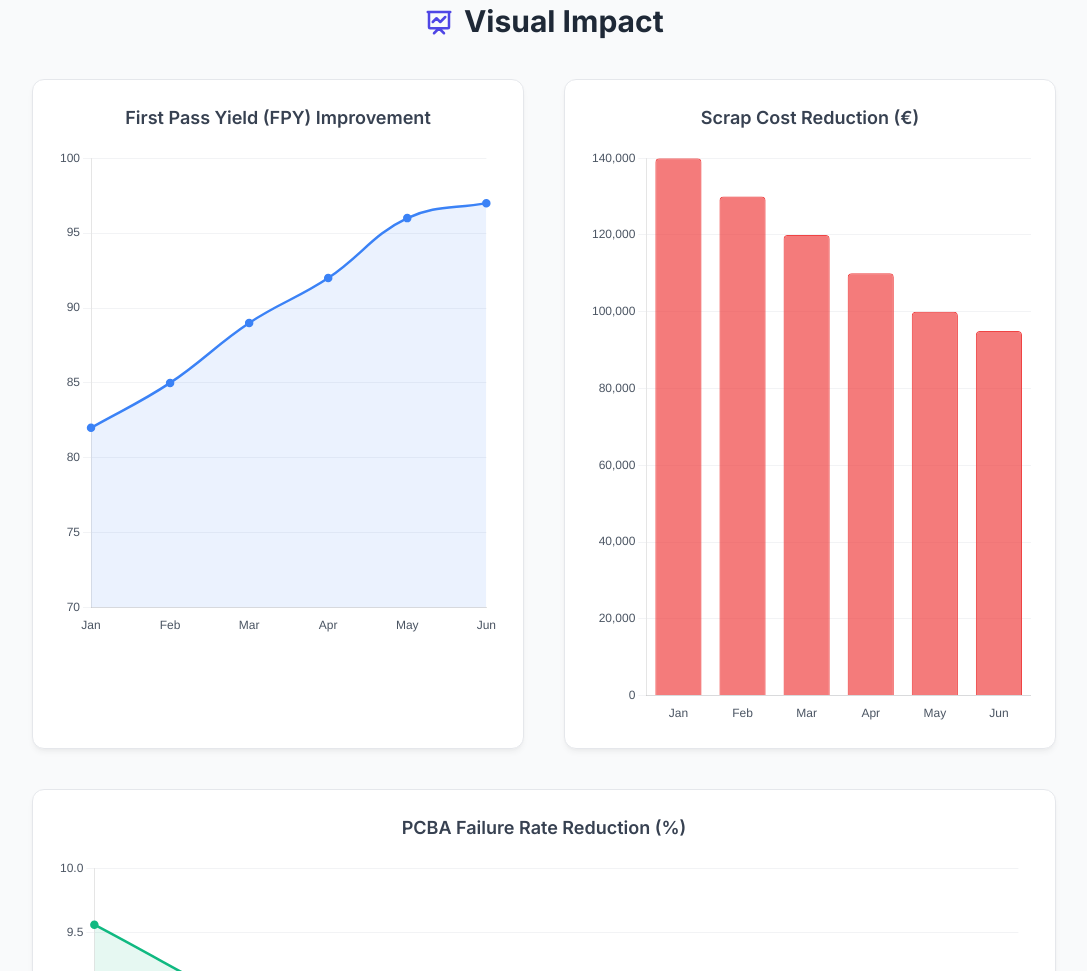
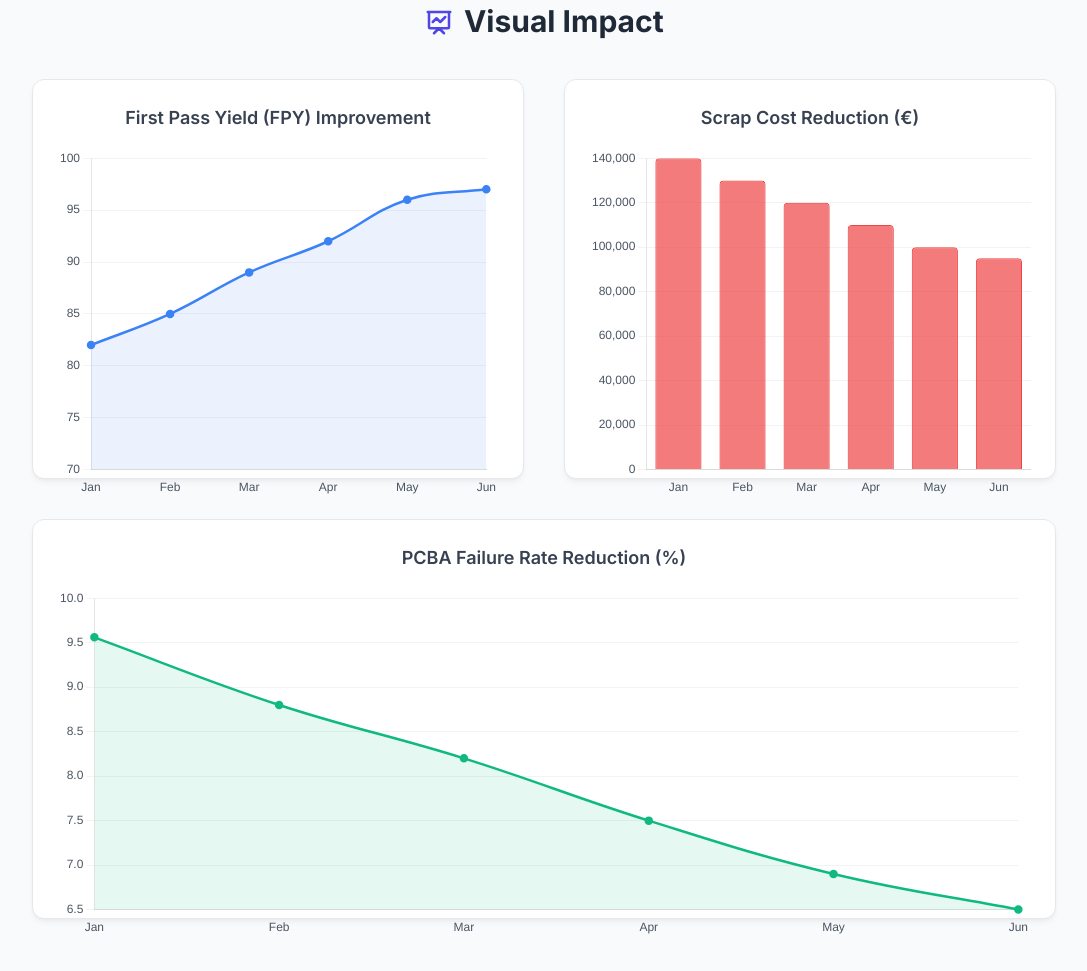
Before and after one commit to Eduardo10R/eduardoheleno, a plain HTML site: page case-capa.html in a window 1280 px wide. Shown: the part 2721-3692 px from the top of the page, without its empty margins (96-1183 px from the left). Drawn offline with nearby package versions, Linux system fonts and the light colour scheme; animation ran at ten frames a second.

Commit message:
Update case-capa.html

```diff
--- a/case-capa.html
+++ b/case-capa.html
@@ -66,6 +66,8 @@
         padding: 1.5rem;
         background-color: white;
         border: 1px solid #e5e7eb;
+        position: relative;
+        height: 400px; /* Fixed height to prevent infinite expansion */
       }
 
       .section-title svg {
@@ -226,16 +228,16 @@
            <div class="grid md:grid-cols-2 gap-10">
              <div class="chart-container">
                <h3 class="text-lg font-semibold mb-4 text-gray-700 text-center">First Pass Yield (FPY) Improvement</h3>
-               <canvas id="fpyChart" height="400"></canvas>
+               <canvas id="fpyChart"></canvas>
              </div>
              <div class="chart-container">
                <h3 class="text-lg font-semibold mb-4 text-gray-700 text-center">Scrap Cost Reduction (€)</h3>
-               <canvas id="scrapChart" height="400"></canvas>
+               <canvas id="scrapChart"></canvas>
              </div>
            </div>
            <div class="mt-10 chart-container">
              <h3 class="text-lg font-semibold mb-4 text-gray-700 text-center">PCBA Failure Rate Reduction (%)</h3>
-             <canvas id="failureRateChart" height="400"></canvas>
+             <canvas id="failureRateChart"></canvas>
            </div>
         </div>
 
@@ -258,25 +260,134 @@
     </script>
 
     <script>
+      // Common chart options with fixed height to prevent infinite expansion
       const chartOptions = {
         responsive: true,
         maintainAspectRatio: false,
-        plugins: { legend: { display: false }, tooltip: { backgroundColor: 'rgba(31, 41, 55, 0.9)', titleColor: '#f3f4f6', bodyColor: '#d1d5db', borderColor: '#4b5563', borderWidth: 1, cornerRadius: 6, padding: 10, boxPadding: 4, usePointStyle: true } },
-        scales: { y: { beginAtZero: true, grid: { color: 'rgba(229, 231, 235, 0.5)' }, ticks: { color: '#4b5563' } }, x: { grid: { display: false }, ticks: { color: '#4b5563' } } }
+        plugins: {
+          legend: { display: false },
+          tooltip: {
+            backgroundColor: 'rgba(31, 41, 55, 0.9)',
+            titleColor: '#f3f4f6',
+            bodyColor: '#d1d5db',
+            borderColor: '#4b5563',
+            borderWidth: 1,
+            cornerRadius: 6,
+            padding: 10,
+            boxPadding: 4,
+            usePointStyle: true
+          }
+        },
+        scales: {
+          y: {
+            beginAtZero: true,
+            grid: { color: 'rgba(229, 231, 235, 0.5)' },
+            ticks: { color: '#4b5563' }
+          },
+          x: {
+            grid: { display: false },
+            ticks: { color: '#4b5563' }
+          }
+        }
       };
+
+      // FPY Chart
       const fpyCtx = document.getElementById('fpyChart');
       if (fpyCtx) {
-          const fpyChart = new Chart(fpyCtx, { type: 'line', data: { labels: ['Jan', 'Feb', 'Mar', 'Apr', 'May', 'Jun'], datasets: [{ label: 'First Pass Yield (%)', data: [82, 85, 89, 92, 96, 97], backgroundColor: 'rgba(59, 130, 246, 0.1)', borderColor: 'rgba(59, 130, 246, 1)', borderWidth: 2.5, tension: 0.4, fill: true, pointRadius: 3, pointHoverRadius: 5, pointBackgroundColor: 'rgba(59, 130, 246, 1)' }] }, options: { ...chartOptions, responsive: true, maintainAspectRatio: false, plugins: { legend: { display: false }, tooltip: { backgroundColor: 'rgba(31, 41, 55, 0.9)', titleColor: '#f3f4f6', bodyColor: '#d1d5db', borderColor: '#4b5563', borderWidth: 1, cornerRadius: 6, padding: 10, boxPadding: 4, usePointStyle: true } }, scales: { y: { beginAtZero: true, grid: { color: 'rgba(229, 231, 235, 0.5)' }, ticks: { color: '#4b5563' }, min: 70, max: 100 }, x: { grid: { display: false }, ticks: { color: '#4b5563' } } } } });
+          const fpyChart = new Chart(fpyCtx, {
+            type: 'line',
+            data: {
+              labels: ['Jan', 'Feb', 'Mar', 'Apr', 'May', 'Jun'],
+              datasets: [{
+                label: 'First Pass Yield (%)',
+                data: [82, 85, 89, 92, 96, 97],
+                backgroundColor: 'rgba(59, 130, 246, 0.1)',
+                borderColor: 'rgba(59, 130, 246, 1)',
+                borderWidth: 2.5,
+                tension: 0.4,
+                fill: true,
+                pointRadius: 3,
+                pointHoverRadius: 5,
+                pointBackgroundColor: 'rgba(59, 130, 246, 1)'
+              }]
+            },
+            options: {
+              ...chartOptions,
+              scales: {
+                y: {
+                  beginAtZero: false,
+                  grid: { color: 'rgba(229, 231, 235, 0.5)' },
+                  ticks: { color: '#4b5563' },
+                  min: 70,
+                  max: 100
+                },
+                x: {
+                  grid: { display: false },
+                  ticks: { color: '#4b5563' }
+                }
+              }
+            }
+          });
       }
+
+      // Scrap Cost Chart
       const scrapCtx = document.getElementById('scrapChart');
       if (scrapCtx) {
-          const scrapChart = new Chart(scrapCtx, { type: 'bar', data: { labels: ['Jan', 'Feb', 'Mar', 'Apr', 'May', 'Jun'], datasets: [{ label: 'Scrap Cost (€)', data: [140000, 130000, 120000, 110000, 100000, 95000], backgroundColor: 'rgba(239, 68, 68, 0.7)', borderColor: 'rgba(239, 68, 68, 1)', borderWidth: 1, borderRadius: 4, hoverBackgroundColor: 'rgba(239, 68, 68, 0.9)' }] }, options: { ...chartOptions, responsive: true, maintainAspectRatio: false, plugins: { legend: { display: false }, tooltip: { backgroundColor: 'rgba(31, 41, 55, 0.9)', titleColor: '#f3f4f6', bodyColor: '#d1d5db', borderColor: '#4b5563', borderWidth: 1, cornerRadius: 6, padding: 10, boxPadding: 4, usePointStyle: true } }, scales: chartOptions.scales } });
+          const scrapChart = new Chart(scrapCtx, {
+            type: 'bar',
+            data: {
+              labels: ['Jan', 'Feb', 'Mar', 'Apr', 'May', 'Jun'],
+              datasets: [{
+                label: 'Scrap Cost (€)',
+                data: [140000, 130000, 120000, 110000, 100000, 95000],
+                backgroundColor: 'rgba(239, 68, 68, 0.7)',
+                borderColor: 'rgba(239, 68, 68, 1)',
+                borderWidth: 1,
+                borderRadius: 4,
+                hoverBackgroundColor: 'rgba(239, 68, 68, 0.9)'
+              }]
+            },
+            options: chartOptions
+          });
       }
+
+      // Failure Rate Chart
       const failureRateCtx = document.getElementById('failureRateChart');
       if (failureRateCtx) {
-          const failureRateChart = new Chart(failureRateCtx, { type: 'line', data: { labels: ['Jan', 'Feb', 'Mar', 'Apr', 'May', 'Jun'], datasets: [{ label: 'Failure Rate (%)', data: [9.56, 8.8, 8.2, 7.5, 6.9, 6.5], backgroundColor: 'rgba(16, 185, 129, 0.1)', borderColor: 'rgba(16, 185, 129, 1)', borderWidth: 2.5, tension: 0.4, fill: true, pointRadius: 3, pointHoverRadius: 5, pointBackgroundColor: 'rgba(16, 185, 129, 1)' }] }, options: { ...chartOptions, responsive: true, maintainAspectRatio: false, plugins: { legend: { display: false }, tooltip: { backgroundColor: 'rgba(31, 41, 55, 0.9)', titleColor: '#f3f4f6', bodyColor: '#d1d5db', borderColor: '#4b5563', borderWidth: 1, cornerRadius: 6, padding: 10, boxPadding: 4, usePointStyle: true } }, scales: { y: { beginAtZero: false, grid: { color: 'rgba(229, 231, 235, 0.5)' }, ticks: { color: '#4b5563' }, max: 10 }, x: { grid: { display: false }, ticks: { color: '#4b5563' } } } } });
+          const failureRateChart = new Chart(failureRateCtx, {
+            type: 'line',
+            data: {
+              labels: ['Jan', 'Feb', 'Mar', 'Apr', 'May', 'Jun'],
+              datasets: [{
+                label: 'Failure Rate (%)',
+                data: [9.56, 8.8, 8.2, 7.5, 6.9, 6.5],
+                backgroundColor: 'rgba(16, 185, 129, 0.1)',
+                borderColor: 'rgba(16, 185, 129, 1)',
+                borderWidth: 2.5,
+                tension: 0.4,
+                fill: true,
+                pointRadius: 3,
+                pointHoverRadius: 5,
+                pointBackgroundColor: 'rgba(16, 185, 129, 1)'
+              }]
+            },
+            options: {
+              ...chartOptions,
+              scales: {
+                y: {
+                  beginAtZero: false,
+                  grid: { color: 'rgba(229, 231, 235, 0.5)' },
+                  ticks: { color: '#4b5563' },
+                  max: 10
+                },
+                x: {
+                  grid: { display: false },
+                  ticks: { color: '#4b5563' }
+                }
+              }
+            }
+          });
       }
     </script>
-
 </body>
 </html>
```
